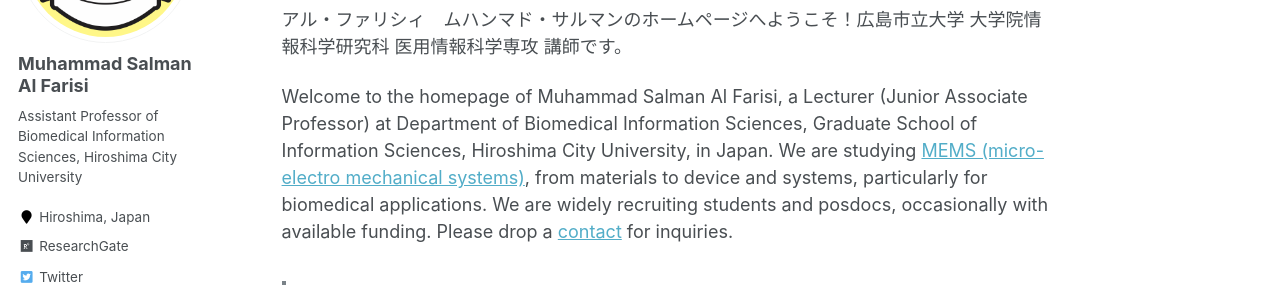
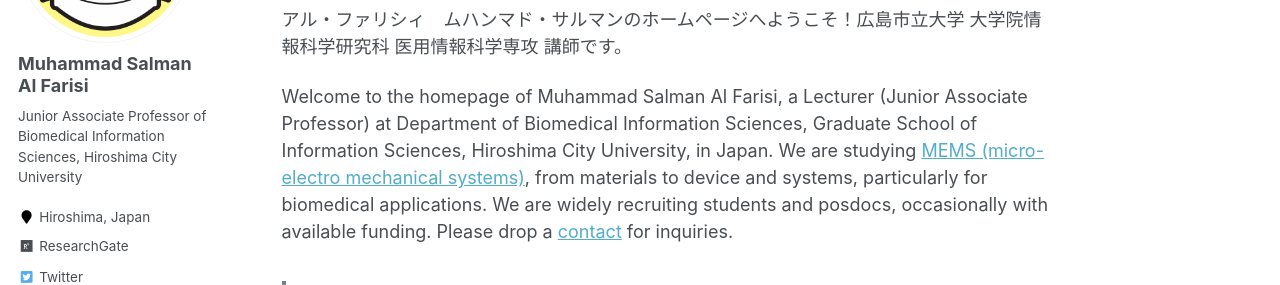
Before and after one commit to msalfarisi/msalfarisi.github.io, a Jekyll site: the page built from _pages/home.md, in a window 1280 px wide. Shown: the part 250-535 px from the top of the page. Built offline with Jekyll 4.4.1, drawn with Linux system fonts in a browser that asks for light colours; some web fonts are replaced.

Commit message:
Update _config.yml

```diff
--- a/_config.yml
+++ b/_config.yml
@@ -82,7 +82,7 @@ analytics:
 author:
   name             : "Muhammad Salman Al Farisi"
   avatar           : "profiley.jpg"
-  bio              : "Assistant Professor of Biomedical Information Sciences, Hiroshima City University"
+  bio              : "Junior Associate Professor of Biomedical Information Sciences, Hiroshima City University"
   location         : "Hiroshima, Japan"
   employer         :
   pubmed           :
```
